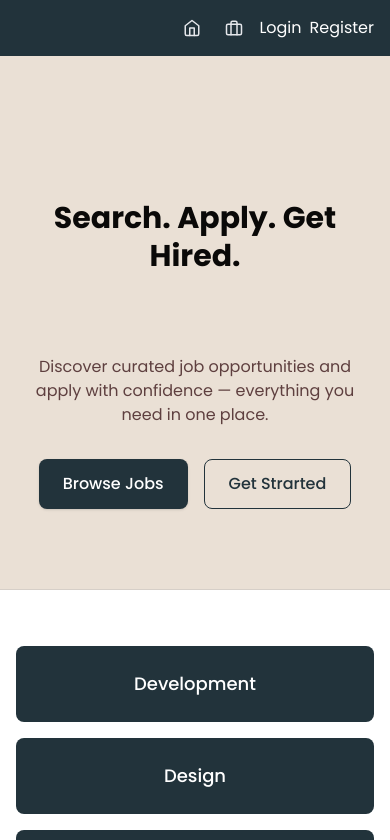
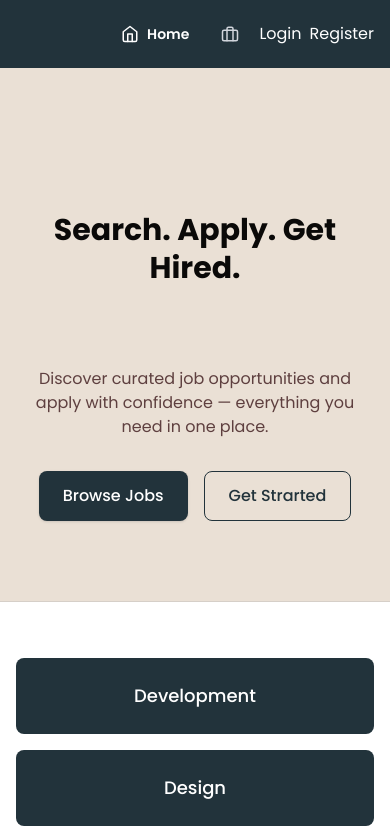
Before and after one commit to PriyanshCodes24/CODSOFT, a React (Vite) app in the folder InstaJob/client/: page / in a window 390 px wide. Shown: the top 840 px of the page. Built offline with nearby package versions, Linux system fonts and the light colour scheme; no server answers.

Commit message:
Added navbar switching animation

```diff
--- a/InstaJob/client/src/Components/Navbar.jsx
+++ b/InstaJob/client/src/Components/Navbar.jsx
@@ -2,6 +2,7 @@ import { useNavigate, useLocation } from "react-router-dom";
 import { useAuth } from "../Context/AuthContext";
 import { FaUserPlus, FaUserTie } from "react-icons/fa6";
 import { FiHome, FiBriefcase, FiLogOut, FiPlus, FiGrid } from "react-icons/fi";
+import Navitem from "./Navitem";
 
 const Navbar = () => {
   const location = useLocation();
@@ -29,77 +30,43 @@ const Navbar = () => {
           <div className="sm:block hidden">{capitalize(user?.role) || ""}</div>
         </div>
       )}
-      <div
-        className={`group flex items-center gap-1 transition-all duration-200 cursor-pointer hover:font-semibold ${
-          location.pathname === "/" && "font-semibold"
-        }`}
+      <Navitem
+        icon={FiHome}
+        label="Home"
+        active={location.pathname === "/"}
         onClick={() => navigate("/")}
-      >
-        <FiHome
-          title="home"
-          size={18}
-          className="mx-2 sm:mx-1 md:mx-0 transition-transform duration-200 group-hover:scale-110 text-gray-200 hover:text-white"
       />
-        <p className="hidden md:block">Home</p>
-      </div>
       {user?.role === "applicant" && (
-        <div
-          className={`group flex items-center gap-1 transition-all duration-200 cursor-pointer hover:font-semibold ${
-            location.pathname === "/applicant/dashboard" && "font-semibold"
-          }`}
+        <Navitem
+          icon={FiGrid}
+          label="Dashboard"
+          active={location.pathname === "/applicant/dashboard"}
           onClick={() => navigate("/applicant/dashboard")}
-        >
-          <FiGrid
-            title="dashboard"
-            size={18}
-            className="mx-2 sm:mx-1 md:mx-0  transition-transform duration-200 group-hover:scale-110  text-gray-200 hover:text-white"
         />
-          <p className="hidden md:block">Dashboard</p>
-        </div>
       )}
       {user?.role === "recruiter" && (
-        <div
-          className={`group flex items-center gap-1 transition-all duration-200 cursor-pointer hover:font-semibold ${
-            location.pathname === "/recruiter/dashboard" && "font-semibold"
-          }`}
+        <Navitem
+          icon={FiGrid}
+          label="Dashboard"
+          active={location.pathname === "/recruiter/dashboard"}
           onClick={() => navigate("/recruiter/dashboard")}
-        >
-          <FiGrid
-            title="dashboard"
-            size={18}
-            className="mx-2 sm:mx-1 md:mx-0  transition-transform duration-200 group-hover:scale-110  text-gray-200 hover:text-white"
         />
-          <p className="hidden md:block">Dashboard</p>
-        </div>
       )}
       {user?.role === "recruiter" && (
-        <div
-          className={`group flex items-center gap-1 transition-all duration-200 cursor-pointer hover:font-semibold ${
-            location.pathname === "/post" && "font-semibold"
-          }`}
+        <Navitem
+          icon={FiPlus}
+          size={20}
+          label="Post"
+          active={location.pathname === "/post"}
           onClick={() => navigate("/post")}
-        >
-          <FiPlus
-            title="post"
-            size={20}
-            className="mx-2 sm:mx-1 md:mx-0  transition-transform duration-200 group-hover:scale-110  text-gray-200 hover:text-white"
         />
-          <p className="hidden md:block">Post</p>
-        </div>
       )}
-      <div
-        className={`group flex items-center gap-1 transition-all duration-200 cursor-pointer hover:font-semibold ${
-          location.pathname === "/jobs" && "font-semibold"
-        }`}
+      <Navitem
+        icon={FiBriefcase}
+        label="Jobs"
+        active={location.pathname === "/jobs"}
         onClick={() => navigate("/jobs")}
-      >
-        <FiBriefcase
-          title="jobs"
-          size={18}
-          className="mx-2 sm:mx-1 md:mx-0  transition-transform duration-200 group-hover:scale-110  text-gray-200 hover:text-white"
       />
-        <p className="hidden md:block">Jobs</p>
-      </div>
       {!user && (
         <div
           className={`group flex items-center gap-1 transition-all duration-200 cursor-pointer hover:font-semibold ${
--- /dev/null
+++ b/InstaJob/client/src/Components/Navitem.jsx
@@ -0,0 +1,28 @@
+import { motion, AnimatePresence } from "framer-motion";
+
+const Navitem = ({ icon: Icon, label, active, onClick, size = 18 }) => {
+  return (
+    <motion.div
+      layout
+      onClick={onClick}
+      className={`flex items-center gap-2 cursor-pointer px-3 py-2 rounded-md transition-colors ${active ? "font-semibold text-white" : "text-gray-300 hover:text-white"}`}
+    >
+      <Icon size={size} />
+      <AnimatePresence>
+        {active && (
+          <motion.span
+            initial={{ opacity: 0, x: -8 }}
+            animate={{ opacity: 1, x: 0 }}
+            exit={{ opacity: 0, x: -8 }}
+            transition={{ duration: 0.2 }}
+            className="text-sm whitespace-nowrap"
+          >
+            {label}
+          </motion.span>
+        )}
+      </AnimatePresence>
+    </motion.div>
+  );
+};
+
+export default Navitem;
```
Lines whose indentation alone changed are shown as unchanged.
